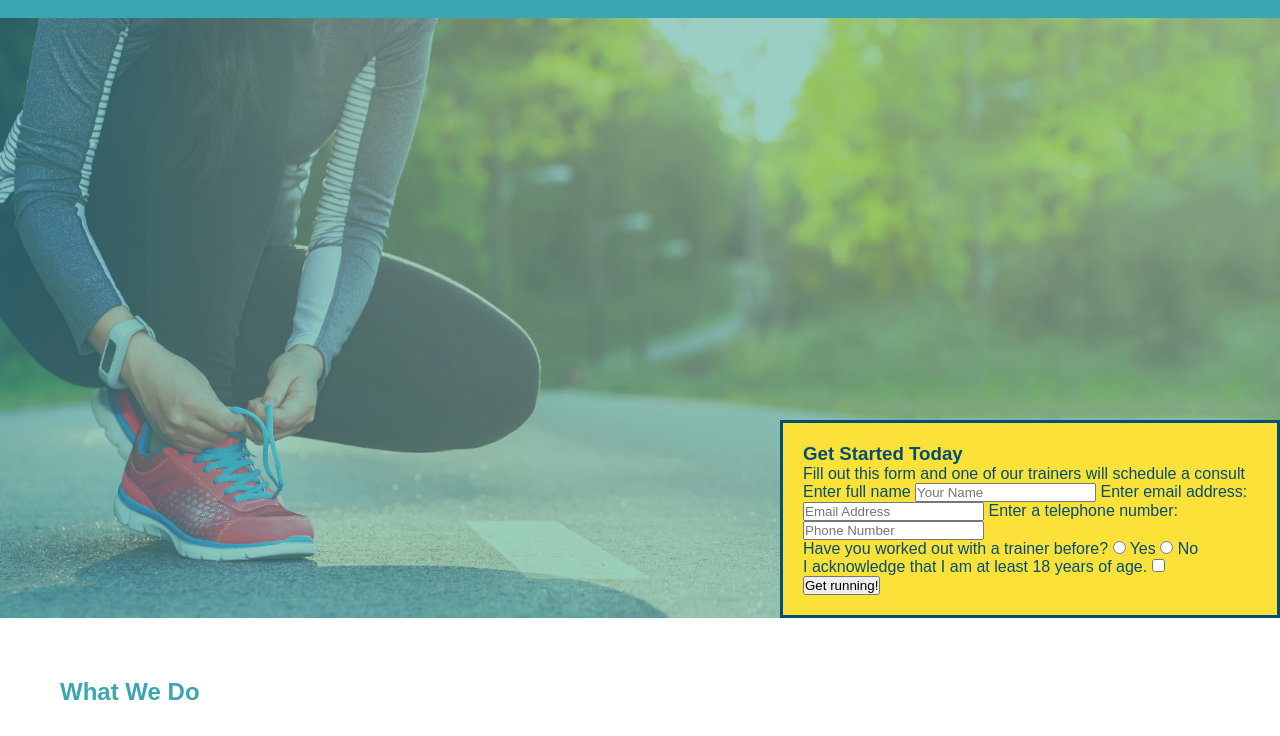
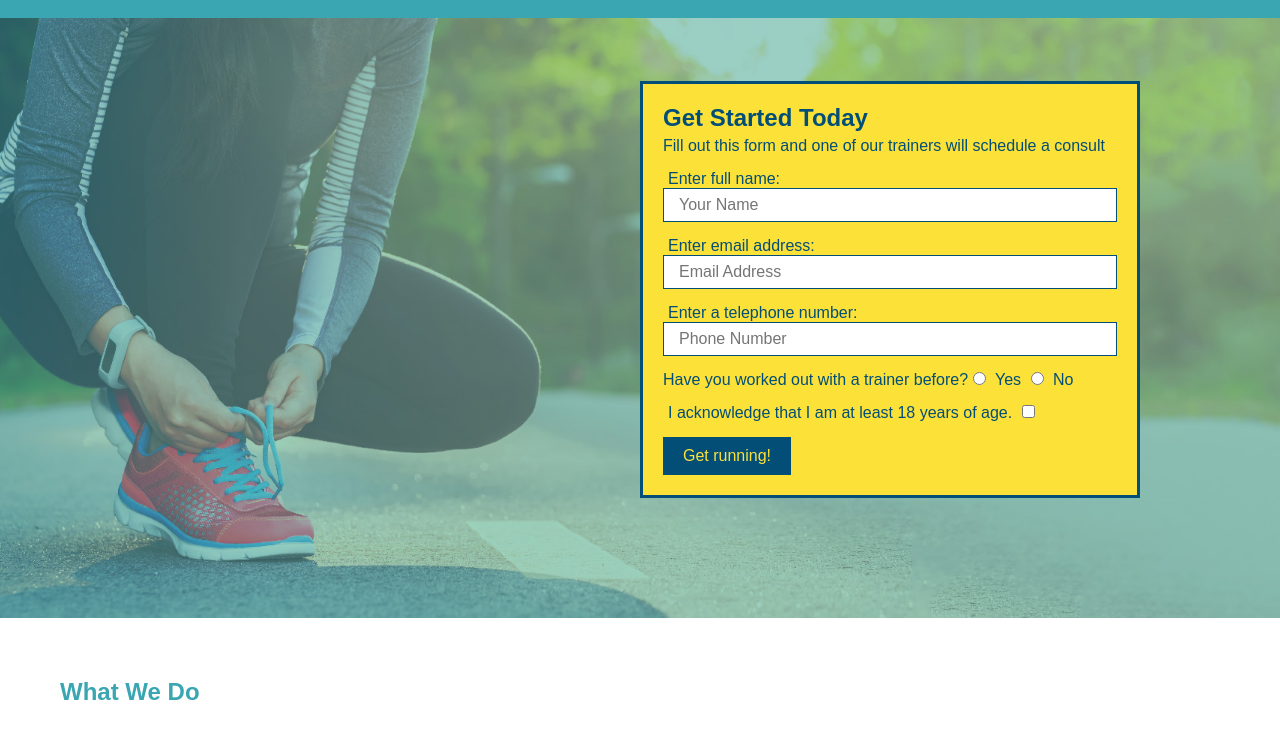
Before and after one commit to K2gees/run-buddy, a plain HTML site: page index.html in a window 1280 px wide. Shown: the part 64-800 px from the top of the page. Drawn offline with Linux system fonts and the light colour scheme.

Commit message:
hero button mod

```diff
--- a/assets/css/style.css
+++ b/assets/css/style.css
@@ -70,7 +70,6 @@
       background-position: center;
       position: relative;
   }
-  /* Hero Style End */
   .hero-form {
     border: solid 3px #024e76;
     background-color: #fce138;
@@ -78,6 +77,33 @@
     width: 500px;
     color: #024e76;
     position: absolute;
-    bottom: 0px;
-   right: 0px;
+    bottom: 120px;
+   right: 140px;
   }
+  .hero-form h3 {
+    font-size: 24px;
+    margin: 0;
+  }
+  .hero-form p {
+    margin: 5px 0 15px 0;
+  }
+  .form-input {
+    border: 1px solid #024e76;
+    display: block;
+    padding: 7px 15px;
+    font-size: 16px;
+    color: #024e76;
+    width: 100%;
+    margin-bottom: 15px;
+  }
+  .hero-form label{
+    margin: 0 5px;
+  }
+  .hero-form button {
+    background-color: #024e76;
+    color: #fce138;
+    padding: 10px 20px;
+    border: none;
+    font-size: 16px;
+  }
+   /* Hero Style End */
--- a/index.html
+++ b/index.html
@@ -36,12 +36,12 @@
             <h3>Get Started Today</h3>
             <p>Fill out this form and one of our trainers will schedule a consult</p>
             <form>
-              <label for="name">Enter full name</label>
-              <input type="text" placeholder="Your Name" name="name" id="name" />
+              <label for="name">Enter full name:</label>
+              <input type="text" placeholder="Your Name" name="name" id="name" class="form-input"/>
               <label for="email">Enter email address:</label>
-              <input type="email" placeholder="Email Address" name="email" id="email" />
+              <input type="email" placeholder="Email Address" name="email" id="email" class="form-input"/>
               <label for="phone">Enter a telephone number:</label>
-              <input type="tel" placeholder="Phone Number" name="phone" id="phone"/>
+              <input type="tel" placeholder="Phone Number" name="phone" id="phone" class="form-input"/>
               <p>
                 Have you worked out with a trainer before?
                 <input type="radio" name="trainer-confim" id="trainer-yes"/>
```
